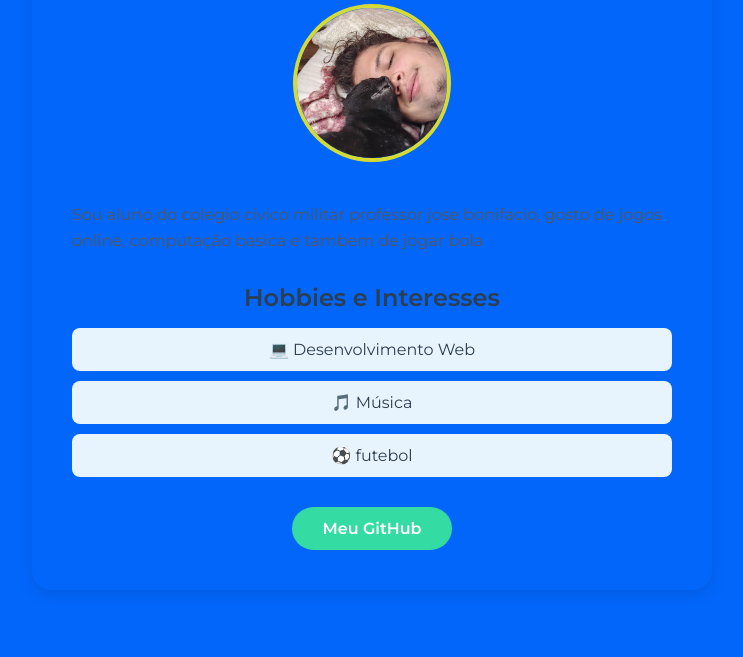
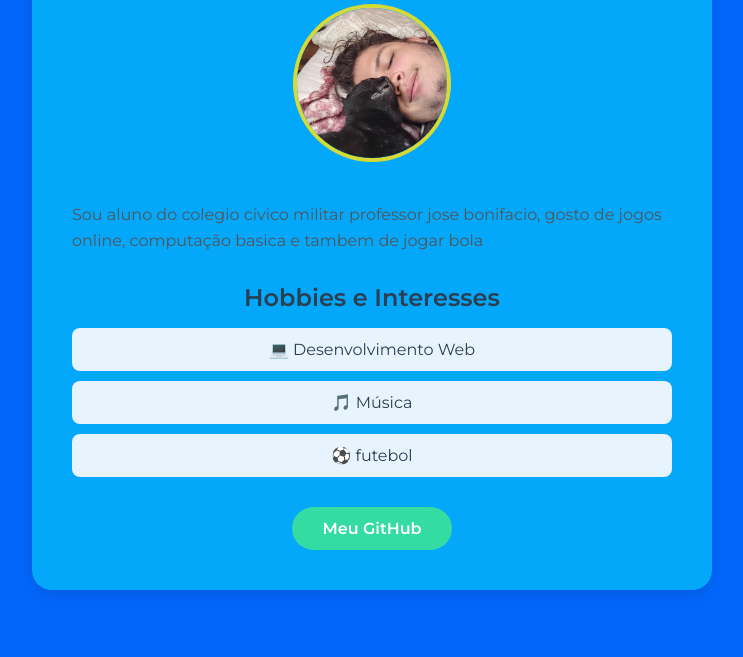
Before and after one commit to paulo-stieglitz/meu-perfil, a plain HTML site: page index.html in a window 1280 px wide. Shown: the part 183-840 px from the top of the page, without its empty margins (268-1011 px from the left). Drawn offline with Linux system fonts and the light colour scheme.

Commit message:
Fix HTML entities and update card background color
Updated card background color and fixed HTML entity issues.

```diff
--- a/index.html
+++ b/index.html
@@ -19,7 +19,7 @@
 
         .card {
             max-width: 600px;
-            background: #0366fb;
+            background: #03a8fb;
             padding: 40px;
             border-radius: 20px;
             box-shadow: 0 5px 15px rgba(0,0,0,0.1);
```
